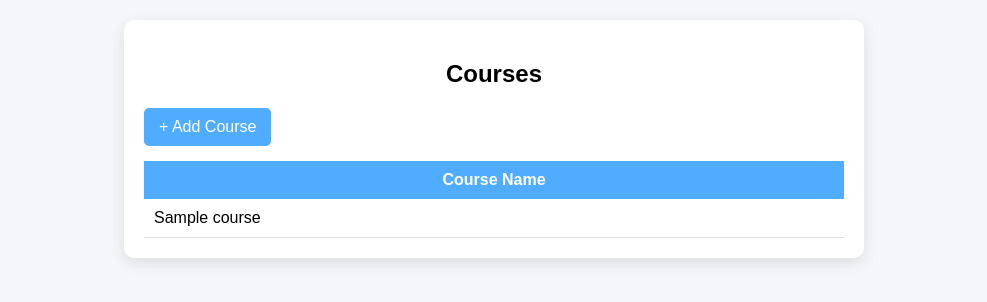
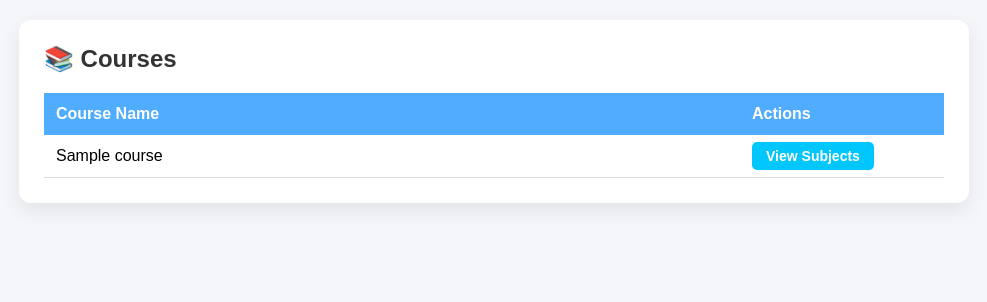
Before and after one commit to M-Swathi22/Student-Management-System-Django, a Django app: page /staff/courses/ in a window 1280 px wide. Shown: the part 38-340 px from the top of the page, without its empty margins (146-1133 px from the left). Run offline with Django 5.2, Linux system fonts and the light colour scheme; tables that the repository leaves empty hold one stand-in row (values such as "Sample post").

Commit message:
Implemented course-wise subject management with improved UI

```diff
--- a/sms_project/sms_app/templates/courses.html
+++ b/sms_project/sms_app/templates/courses.html
@@ -1,32 +1,101 @@
 {% extends 'base.html' %}
-{% block title %}Courses{% endblock %}
+{% block content %}
 
-{% block content %}
-<div style="max-width:700px; margin:auto; background:white; padding:20px;
-            border-radius:10px; box-shadow:0 5px 15px rgba(0,0,0,0.1);">
+<style>
+    .course-container {
+        max-width: 900px;
+        margin: auto;
+        background: #ffffff;
+        padding: 25px;
+        border-radius: 12px;
+        box-shadow: 0 8px 20px rgba(0,0,0,0.08);
+    }
 
-    <h2 style="text-align:center;">Courses</h2>
+    .course-header {
+        display: flex;
+        justify-content: space-between;
+        align-items: center;
+        margin-bottom: 20px;
+    }
 
-    <a href="{% url 'add_courses' %}"
-       style="display:inline-block; margin-bottom:15px;
-              background:#4facfe; color:white; padding:10px 15px;
-              text-decoration:none; border-radius:5px;">
-        + Add Course
-    </a>
+    .course-header h2 {
+        margin: 0;
+        color: #333;
+    }
 
-    {% if courses %}
-    <table style="width:100%; border-collapse:collapse;">
-        <tr style="background:#4facfe; color:white;">
-            <th style="padding:10px;">Course Name</th>
+    table {
+        width: 100%;
+        border-collapse: collapse;
+        margin-top: 10px;
+    }
+
+    th {
+        background: #4facfe;
+        color: white;
+        padding: 12px;
+        text-align: left;
+    }
+
+    td {
+        padding: 12px;
+        border-bottom: 1px solid #ddd;
+    }
+
+    tr:hover {
+        background: #f4f9ff;
+    }
+
+    .action-btn {
+        padding: 6px 14px;
+        background: #00c6fb;
+        color: white;
+        border-radius: 5px;
+        text-decoration: none;
+        font-size: 14px;
+        font-weight: bold;
+    }
+
+    .action-btn:hover {
+        background: #009edc;
+    }
+
+    .empty-msg {
+        text-align: center;
+        color: #777;
+        padding: 20px;
+    }
+</style>
+
+<div class="course-container">
+
+    <div class="course-header">
+        <h2>📚 Courses</h2>
+    </div>
+
+    <table>
+        <tr>
+            <th>Course Name</th>
+            <th style="width: 180px;">Actions</th>
         </tr>
+
         {% for course in courses %}
-        <tr style="border-bottom:1px solid #ddd;">
-            <td style="padding:10px;">{{ course.name }}</td>
+        <tr>
+            <td>{{ course.name }}</td>
+            <td>
+                <a href="{% url 'course_subjects' course.id %}" class="action-btn">
+                    View Subjects
+                </a>
+            </td>
+        </tr>
+        {% empty %}
+        <tr>
+            <td colspan="2" class="empty-msg">
+                No courses available.
+            </td>
         </tr>
         {% endfor %}
     </table>
-    {% else %}
-    <p style="text-align:center;">No courses added yet.</p>
-    {% endif %}
+
 </div>
+
 {% endblock %}
--- a/sms_project/sms_app/urls.py
+++ b/sms_project/sms_app/urls.py
@@ -20,6 +20,10 @@ urlpatterns = [
     path('add-attendance/', views.add_attendance, name='add_attendance'),
     path('staff/courses/', views.courses, name='courses'),
     path('staff/add-courses/', views.add_courses, name='add_courses'),
+    path('staff/course/<int:course_id>/subjects/', views.course_subjects, name='course_subjects'),
+    path('staff/course/<int:course_id>/add-subject/', views.add_subject, name='add_subject'),
+
+
 
 
 
--- a/sms_project/sms_app/views.py
+++ b/sms_project/sms_app/views.py
@@ -195,3 +195,22 @@ def add_courses(request):
         Course.objects.create(name=name)
         return redirect('courses')
     return render(request, 'add_courses.html')
+
+def course_subjects(request, course_id):
+    course = Course.objects.get(id=course_id)
+    subjects = Subject.objects.filter(course=course)
+    return render(request, 'course_subjects.html', {
+        'course': course,
+        'subjects': subjects
+    })
+
+
+def add_subject(request, course_id):
+    course = Course.objects.get(id=course_id)
+
+    if request.method == 'POST':
+        name = request.POST['name']
+        Subject.objects.create(course=course, name=name)
+        return redirect('course_subjects', course_id=course.id)
+
+    return render(request, 'add_subject.html', {'course': course})
```
Also changed, not shown: sms_project/sms_app/templates/add_subject.html (added, +95 -0 lines), sms_project/sms_app/templates/course_subjects.html (added, +112 -0 lines).
